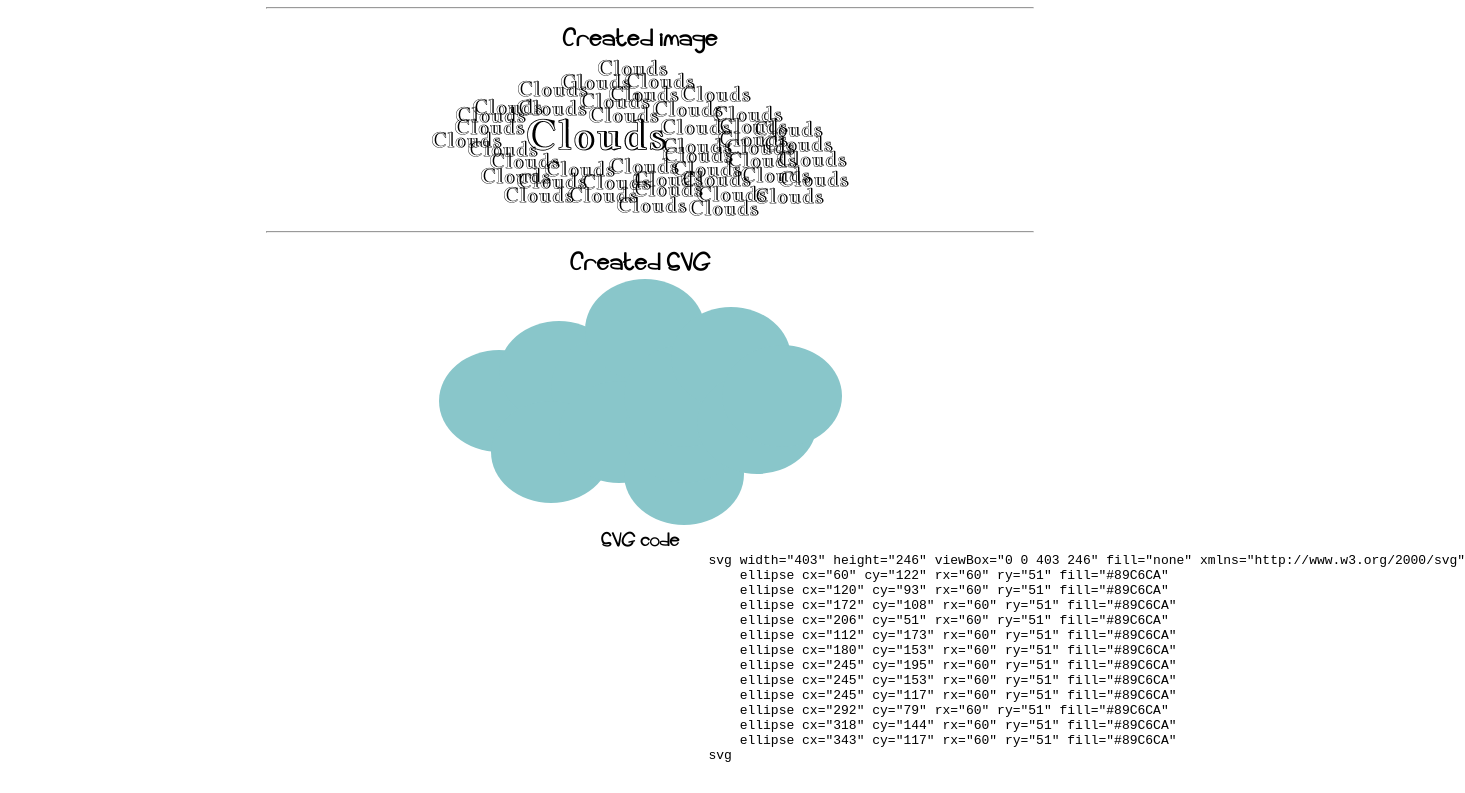
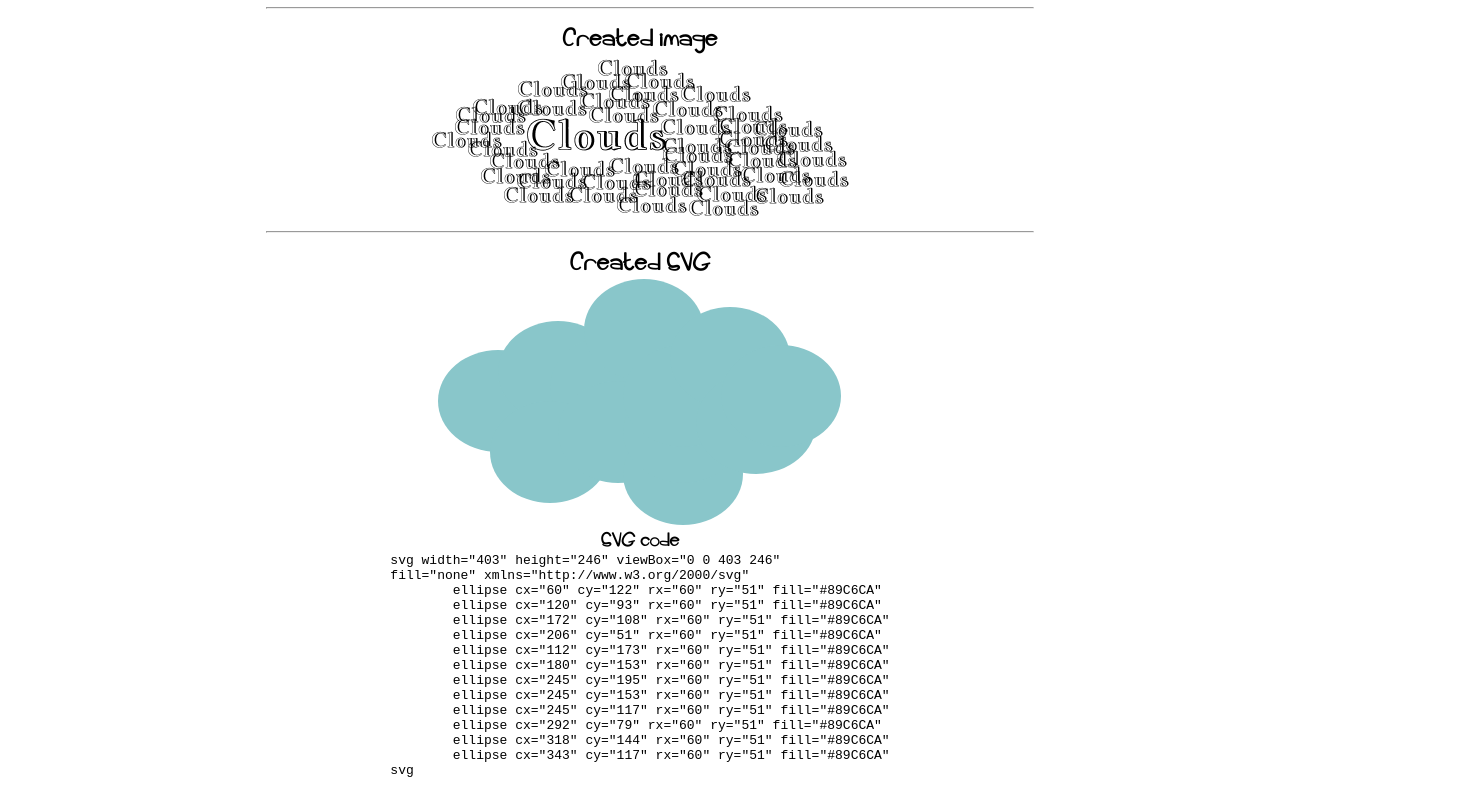
Before and after one commit to Iryna-Chernykhivska/lab3, a plain HTML site: page index.html in a window 1280 px wide. Shown: the part 405-1198 px from the top of the page, 1465 px wide, since content can reach past the window. Drawn offline with Linux system fonts and the light colour scheme; a web font is replaced by a local one.

Commit message:
formatted pre tag

```diff
--- a/styles/style.css
+++ b/styles/style.css
@@ -41,6 +41,3 @@ section, article {
 	align-items: center;
 	justify-content: center;
 }
-pre{
-	max-width: 300px;
-}
```
Also changed, not shown: index.html (+2 -1 lines).
